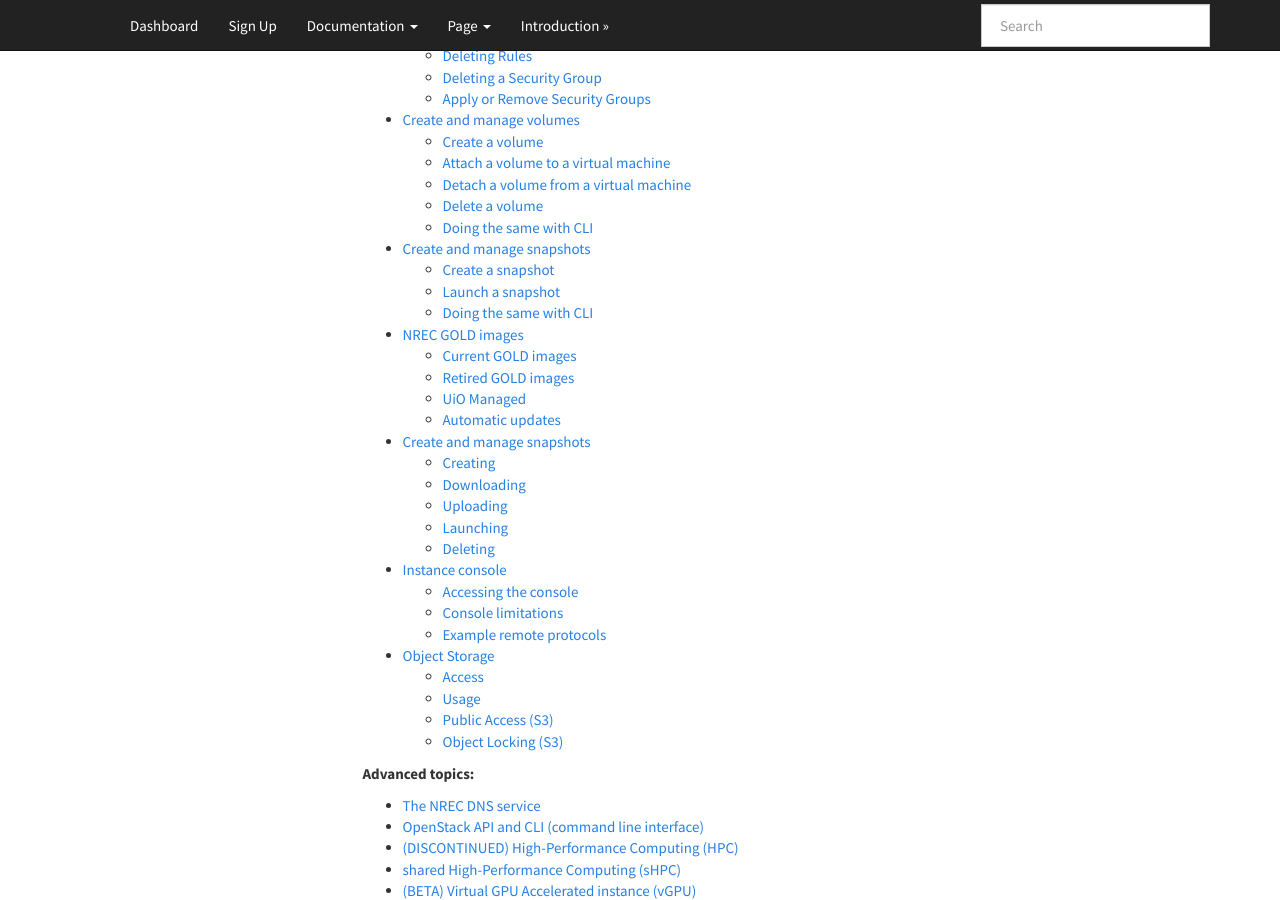
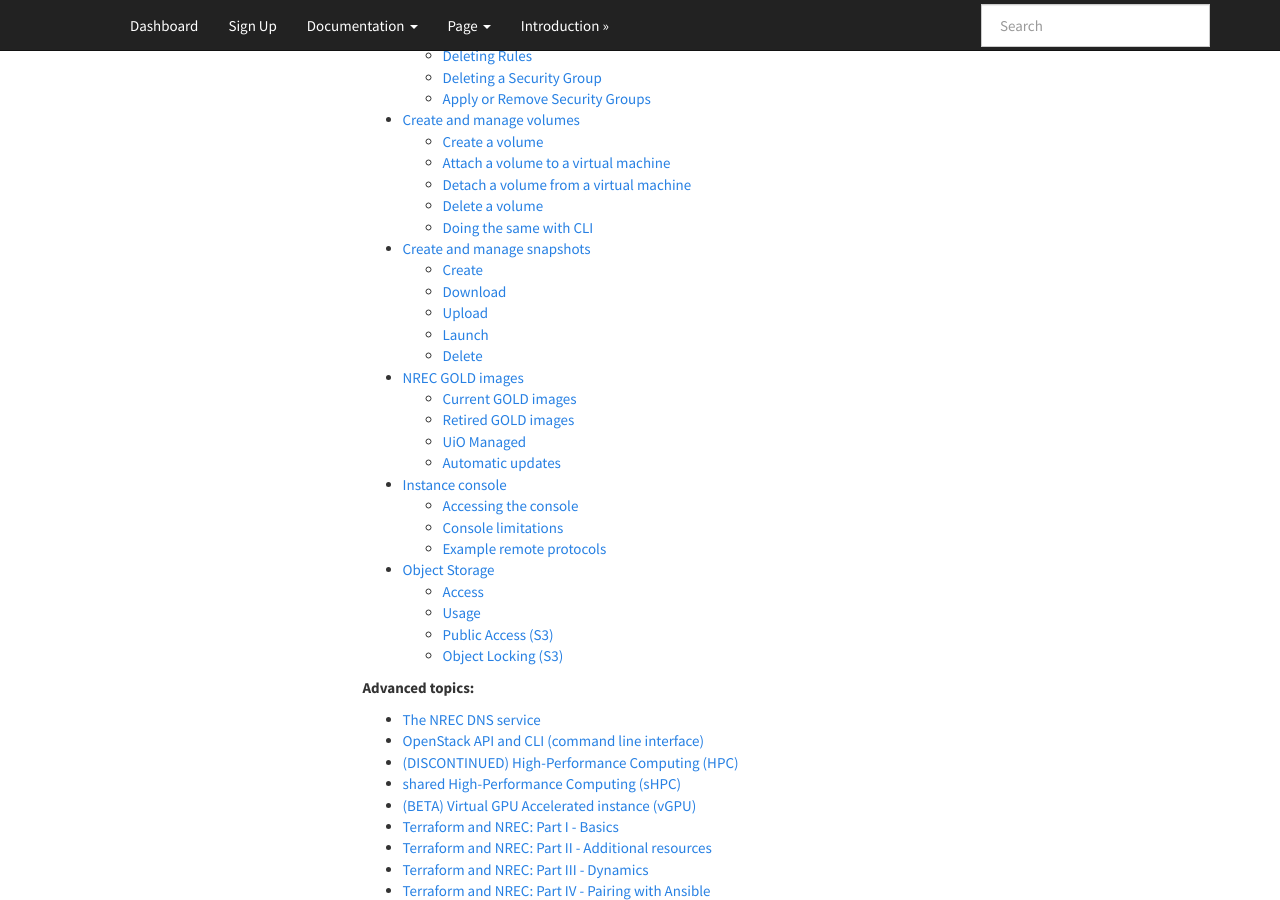
Before and after one commit to norcams/docs-enduser, a Sphinx documentation site: the page built from docs/index.rst, in a window 1280 px wide and 900 px high, scrolled down 1117 px. Built offline with Sphinx 7.4.7, drawn with Linux system fonts in a browser that asks for light colours.

```diff
--- a/docs/create-snapshot.rst
+++ b/docs/create-snapshot.rst
@@ -1,4 +1,6 @@
 .. |date| date::
+
+FIXME [2024-07-04]: This guide is replaced by snapshot.rst and should no longer be referenced.
 
 Create and manage snapshots
 ===========================
--- a/docs/index.rst
+++ b/docs/index.rst
@@ -24,9 +24,8 @@ Norwegian Research and Education Cloud
    ssh
    security-groups
    manage-volumes
-   create-snapshot
+   snapshot
    gold-image
-   snapshot
    console
    object
 
--- a/docs/snapshot.rst
+++ b/docs/snapshot.rst
@@ -21,10 +21,13 @@ there are a couple of things to consider before creating the snapshot:
   before taking a snapshot of it.
 
 
-Creating
---------
+Create
+------
 
 Follow these steps to create a snapshot of an instance.
+
+Dashboard
+~~~~~~~~~
 
 #. In the dashboard, select **Instances** in the **Compute** tab:
 
@@ -64,10 +67,10 @@ to enter part of the name of your image and it should appear:
    Image creation may take a long time. You may need to reload the
    browser page.
 
-Creating via CLI
-~~~~~~~~~~~~~~~~
+CLI
+~~~
 
-#. First list our servers:
+#. First list your instances (servers):
 
    .. code-block:: console
 
@@ -113,8 +116,8 @@ Creating via CLI
      +--------------------------------------+-----------------+--------+
 
 
-Downloading
------------
+Download
+--------
 
 There are valid reasons to download the snapshot to a local
 computer. One reason would be to have an off-site backup of the
@@ -124,6 +127,9 @@ order to use it as a source image for instances in that project.
 Downloading a snapshot is not possible via the dashboard, it is only
 possible via the CLI or API. The steps needed to download the snapshot
 via CLI are detailed below.
+
+CLI
+~~~
 
 #. List images using the option ``--private``, thus excluding official
    NREC images:
@@ -147,13 +153,17 @@ via CLI are detailed below.
       -rw-r--r--. 1 user group 10G Feb 11 14:18 test01-snapshot.img
 
 
-Uploading
----------
+Upload
+------
 
 If you have previously downloaded a snapshot as described in
 `Downloading`_, you can upload it to a different project or
-region. An snapshot is uploaded as an image. In order to upload the
-snapshot, navigate to **Images** and click on ``Create Image``:
+region. An snapshot is uploaded as an image.
+
+Dashboard
+~~~~~~~~~
+
+In order to upload a snapshot, navigate to **Images** and click on ``Create Image``:
 
 .. image:: images/snapshot-10.png
    :align: center
@@ -180,27 +190,28 @@ tab:
    :align: center
    :alt: Dashboard - Compute -> Images
 
-Uploading via CLI
-~~~~~~~~~~~~~~~~~
+CLI
+~~~
 
-If the purpose of uploading the snapshot is to move a workload or
-instance between projects, make sure that your shell environment
-variables are set correctly:
+.. NOTE::
+   If the purpose of uploading the snapshot is to move a workload or
+   instance between projects, make sure that your shell environment
+   variables are set correctly:
 
-.. code-block:: console
+   .. code-block:: console
 
-  $ env | egrep '(OS_REGION_NAME|OS_PROJECT_NAME)'
-  OS_REGION_NAME=osl
-  OS_PROJECT_NAME=DEMO-xxxxxxxx.uio.no
+      $ env | egrep '(OS_REGION_NAME|OS_PROJECT_NAME)'
+      OS_REGION_NAME=osl
+      OS_PROJECT_NAME=DEMO-xxxxxxxx.uio.no
 
-Change these variables according to which project and region where you
-want to upload the snapshot, e.g.:
+   Change these variables according to which project and region where you
+   want to upload the snapshot, e.g.:
 
-.. code-block:: console
+   .. code-block:: console
 
-  $ export OS_PROJECT_NAME=PRIVATE-xxxxxxxx.uio.no
+      $ export OS_PROJECT_NAME=PRIVATE-xxxxxxxx.uio.no
 
-You can then upload the image:
+Upload the image with:
 
 .. code-block:: console
 
@@ -213,8 +224,24 @@ options, se the output of ``openstack image create --help`` for more
 information.
 
 
-Launching
----------
+Launch
+------
+
+Dashboard: Directly from snapshot image
+~~~~~~~~~~~~~~~~~~~~~~~~~~~~~~~~~~~~~~~
+
+Select *Images* in the *Compute* tab:
+
+.. image:: images/create-snapshot-05.png
+   :align: center
+   :alt: Dashboard - Launch Snapshot
+
+Choose the snapshot, and click on ``Launch``, and further steps are described under *create virtual machine*.
+
+The new instance contains now the expected customizations made earlier in your previous instance.
+
+Dashboard: By creating instance
+~~~~~~~~~~~~~~~~~~~~~~~~~~~~~~~
 
 Follow the steps outlined in `Create a Linux virtual machine`_. The
 only difference is when choosing the image from which to launch the
@@ -233,8 +260,8 @@ under `Create a Linux virtual machine`_.
 The new instance contains now the expected customizations made earlier
 in your previous instance.
 
-Launching via CLI
-~~~~~~~~~~~~~~~~~
+CLI
+~~~
 
 This will be exactly as described in `Create a Linux virtual
 machine`_. Use your snapshot as the source for the instance:
@@ -245,8 +272,8 @@ machine`_. Use your snapshot as the source for the instance:
         --security-group SSH_and_ICMP --security-group default \
         --key-name mykey --nic net-id=IPv6 myserver
 
-Deleting
---------
+Delete
+------
 
 .. NOTE::
    You can not delete a snapshot that is being used as a source image
@@ -258,6 +285,9 @@ Deleting
       :alt: Dashboard - Delete Snapshot ERROR
 
 In order to delete a snapshot that no longer need, follow these steps:
+
+Dashboard
+~~~~~~~~~
 
 #. Navigate to the **Images** tab under **Compute**. The image list
    will be long, use the search field to enter part of the name of
@@ -279,8 +309,8 @@ You should now get a confirmation that the snapshot is deleted:
    :align: center
    :alt: Dashboard - Delete Snapshot CONFIRMATION
 
-Deleting via CLI
-~~~~~~~~~~~~~~~~
+CLI
+~~~
 
 #. List your private images:
 
```
